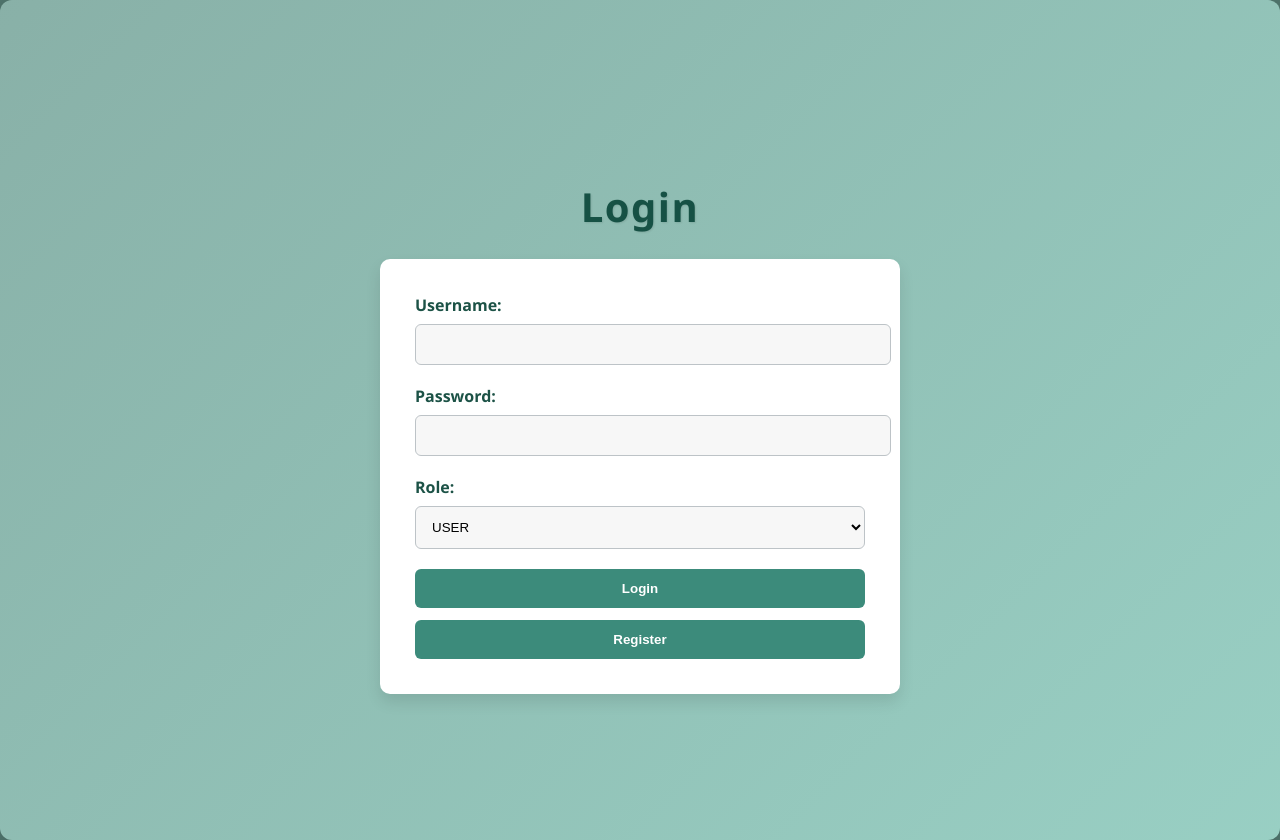
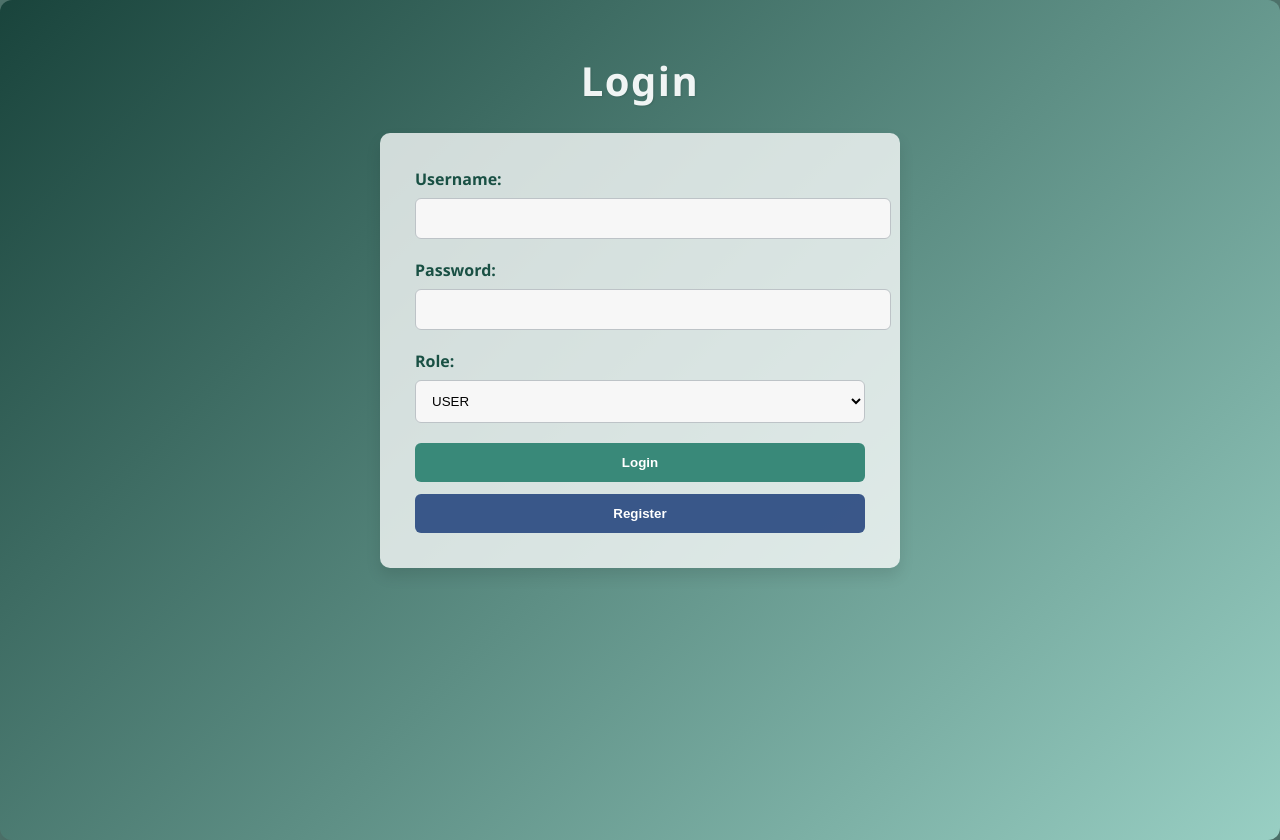
Before and after one commit to Tonysthomas112703/Gms_frontend, a React (Vite) app: page /login in a window 1280 px wide. Built offline with nearby package versions, Linux system fonts and the light colour scheme.

Commit message:
Update Login.module.css

```diff
--- a/src/components/Styles/Login.module.css
+++ b/src/components/Styles/Login.module.css
@@ -2,9 +2,9 @@
   display: flex;
   flex-direction: column;
   align-items: center;
-  justify-content: center;
+
   min-height: 100vh;
-  background: linear-gradient(135deg, #8db5aced, #9ed6caed); /* Gradient with emerald green */
+  background: linear-gradient(135deg,  #154038ed,#9ed6caed); /* Gradient with emerald green */
   padding: 20px;
   border-radius: 12px; /* Softer corners */
   box-shadow: 0 6px 30px rgba(0, 0, 0, 0.15); /* Enhanced shadow for depth */
@@ -13,7 +13,7 @@
 .title {
   font-size: 2.5rem;
   margin-bottom: 25px;
-  color: #0e4a3ded; /* Darker emerald green for contrast */
+  color: #feffffed; /* Darker emerald green for contrast */
   font-weight: bold;
   letter-spacing: 1.5px; /* Letter spacing for a more polished look */
   text-shadow: 1px 1px 2px rgba(0, 0, 0, 0.1); /* Subtle text shadow */
@@ -22,7 +22,7 @@
 .form {
   width: 100%;
   max-width: 450px; /* Slightly larger form width */
-  background-color: #ffffff;
+  background-color: #ffffffc4;
   border-radius: 10px;
   padding: 35px;
   box-shadow: 0 8px 15px rgba(0, 0, 0, 0.1); /* More noticeable shadow */
@@ -35,6 +35,13 @@
 
 .formGroup {
   margin-bottom: 20px; /* Increased space between fields */
+
+}
+.navLogo {
+  width: 210px; /* Set the width of the logo */
+  height: 250; /* Maintain aspect ratio */
+  margin-right: auto; /* Push the rest of the items to the right */
+
 }
 
 .label {
@@ -75,18 +82,18 @@
 }
 
 .submitButton:hover {
-  background-color: #0c2b2c; /* Darker emerald green on hover */
+  background-color: #14493d; /* Darker emerald green on hover */
   transform: scale(1.05); /* Slight zoom effect on hover */
 }
 
 .registerButton {
-  background-color: #2e8371ed; /* Emerald green for register button */
+  background-color: #2e4d83ed; /* Emerald green for register button */
   color: white;
   margin-top: 12px;
 }
 
 .registerButton:hover {
-  background-color: #0c2b2c; /* Darker emerald green on hover */
+  background-color: #14386a; /* Darker emerald green on hover */
   transform: scale(1.05);
 }
 
```
